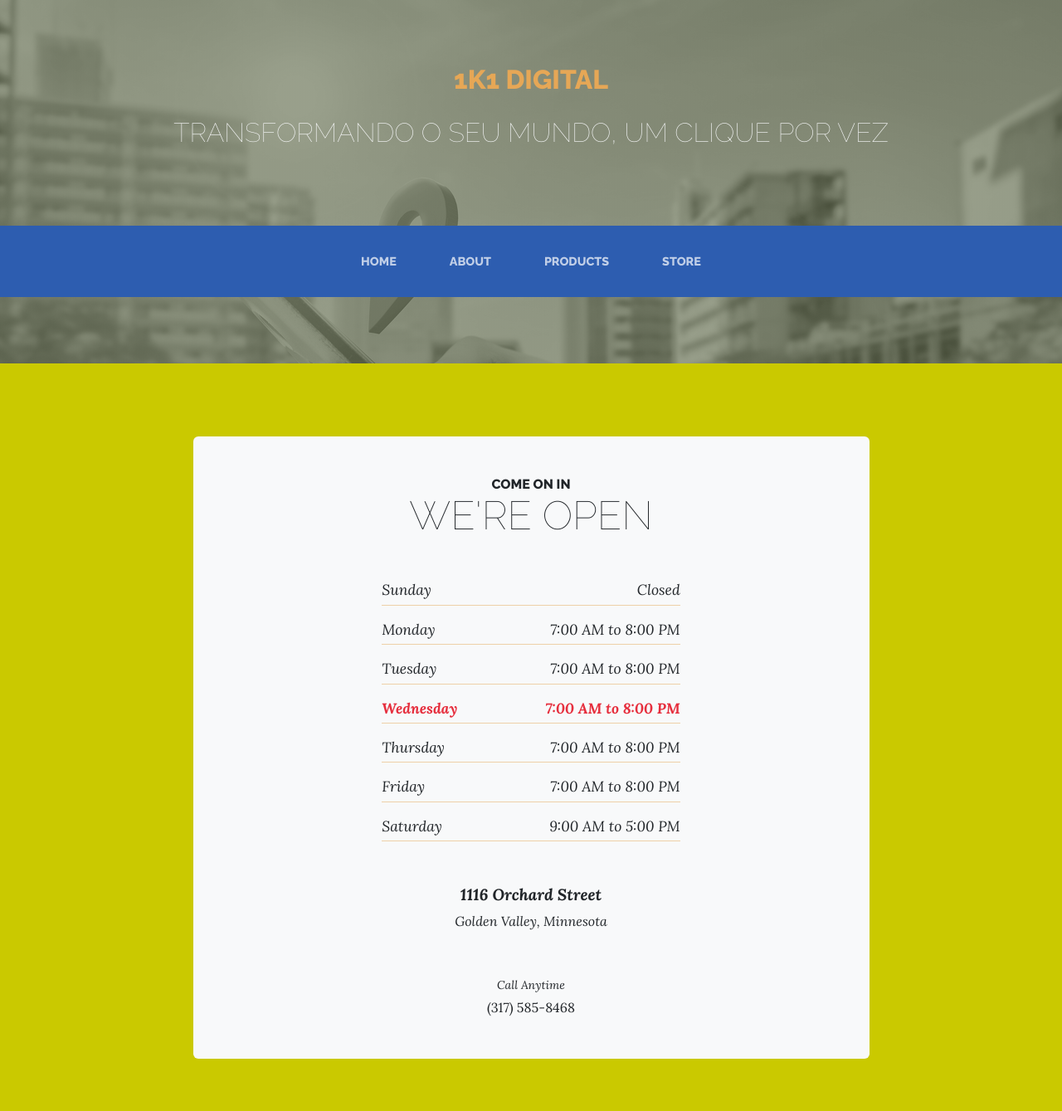
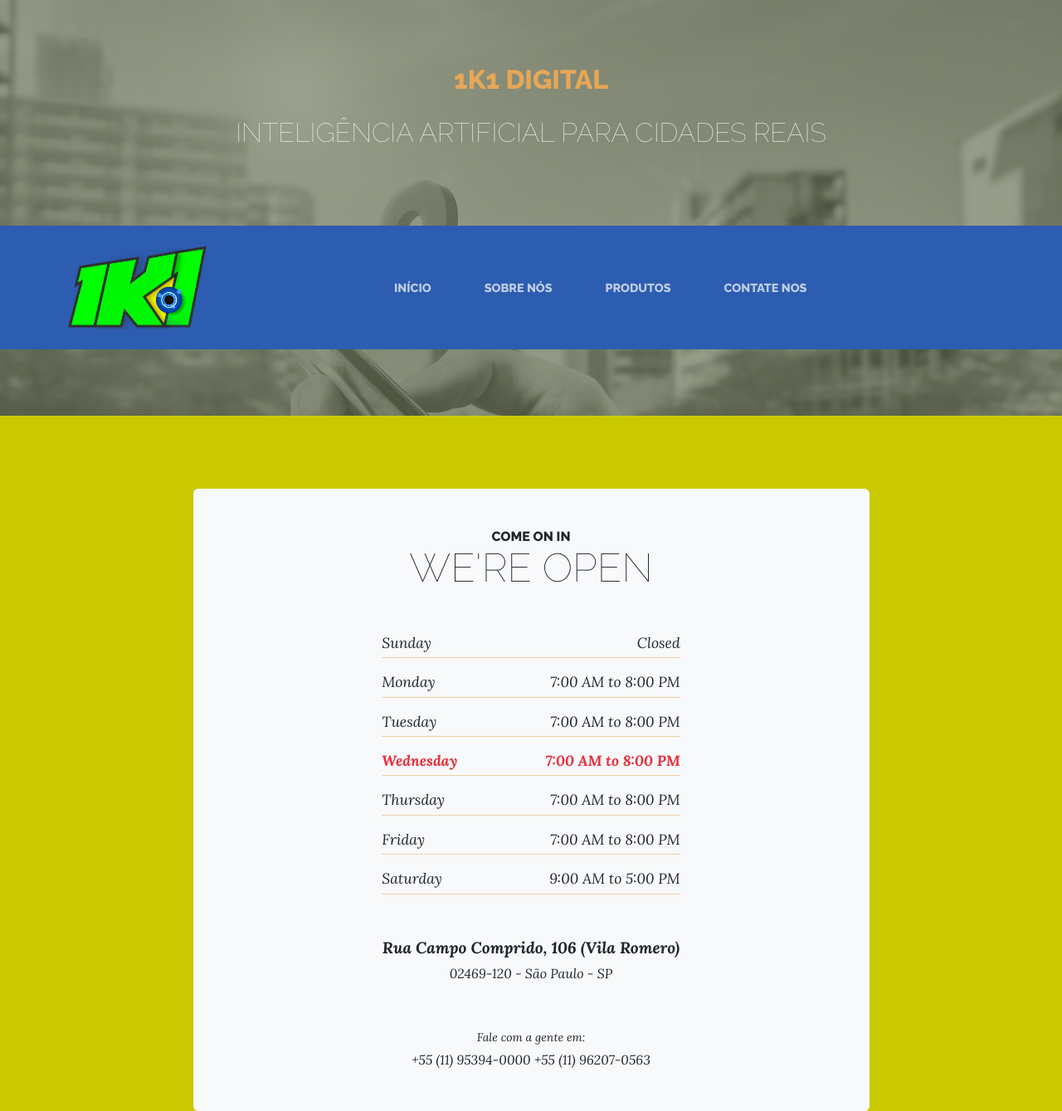
Before and after one commit to ImpactoPositivo/1k1, a plain HTML site: page store.html in a window 1280 px wide. Shown: the top 1339 px of the page at 83% size. Drawn offline with nearby package versions, Linux system fonts and the light colour scheme.

Commit message:
atualizei imagens

```diff
--- a/store.html
+++ b/store.html
@@ -17,20 +17,21 @@
         <header>
             <h1 class="site-heading text-center text-faded d-none d-lg-block">
                 <span class="site-heading-upper text-primary mb-3">1k1 Digital</span>
-                <span class="site-heading-lower">Transformando o seu mundo, um clique por vez</span>
+                <span class="site-heading-lower">Inteligência Artificial para cidades reais</span>
             </h1>
         </header>
         <!-- Navigation-->
         <nav class="navbar navbar-expand-lg navbar-dark py-lg-4" id="mainNav">
             <div class="container">
-                <a class="navbar-brand text-uppercase fw-bold d-lg-none" href="index.html">Start Bootstrap</a>
+                <img src="assets/img/1k1logo.png" alt="Logo da 1k1">
+                <a class="navbar-brand text-uppercase fw-bold d-lg-none" href="index.html"></a>
                 <button class="navbar-toggler" type="button" data-bs-toggle="collapse" data-bs-target="#navbarSupportedContent" aria-controls="navbarSupportedContent" aria-expanded="false" aria-label="Toggle navigation"><span class="navbar-toggler-icon"></span></button>
                 <div class="collapse navbar-collapse" id="navbarSupportedContent">
                     <ul class="navbar-nav mx-auto">
-                        <li class="nav-item px-lg-4"><a class="nav-link text-uppercase" href="index.html">Home</a></li>
-                        <li class="nav-item px-lg-4"><a class="nav-link text-uppercase" href="sobre.html">About</a></li>
-                        <li class="nav-item px-lg-4"><a class="nav-link text-uppercase" href="produtos.html">Products</a></li>
-                        <li class="nav-item px-lg-4"><a class="nav-link text-uppercase" href="store.html">Store</a></li>
+                        <li class="nav-item px-lg-4"><a class="nav-link text-uppercase" href="index.html">Início</a></li>
+                        <li class="nav-item px-lg-4"><a class="nav-link text-uppercase" href="sobre.html">Sobre Nós</a></li>
+                        <li class="nav-item px-lg-4"><a class="nav-link text-uppercase" href="produtos.html">Produtos</a></li>
+                        <li class="nav-item px-lg-4"><a class="nav-link text-uppercase" href="store.html">Contate nos</a></li>
                     </ul>
                 </div>
             </div>
@@ -76,15 +77,16 @@
                             </ul>
                             <p class="address mb-5">
                                 <em>
-                                    <strong>1116 Orchard Street</strong>
+                                    <strong>Rua Campo Comprido, 106 (Vila Romero)</strong>
                                     <br />
-                                    Golden Valley, Minnesota
+                                    02469-120 - São Paulo - SP
                                 </em>
                             </p>
                             <p class="mb-0">
-                                <small><em>Call Anytime</em></small>
+                                <small><em>Fale com a gente em:</small>
                                 <br />
-                                (317) 585-8468
+                                +55 (11) 95394-0000
+                                +55 (11) 96207-0563
                             </p>
                         </div>
                     </div>
```
Also changed, not shown: produtos.html (+11 -10 lines), sobre.html (+7 -6 lines), assets/favicon.ico, assets/img/products-01.jpg, assets/img/products-03.jpg.
